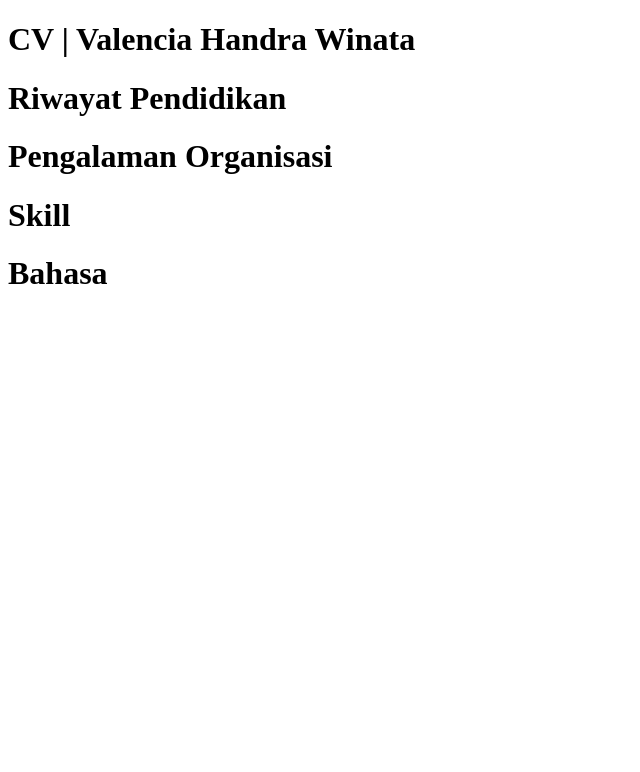
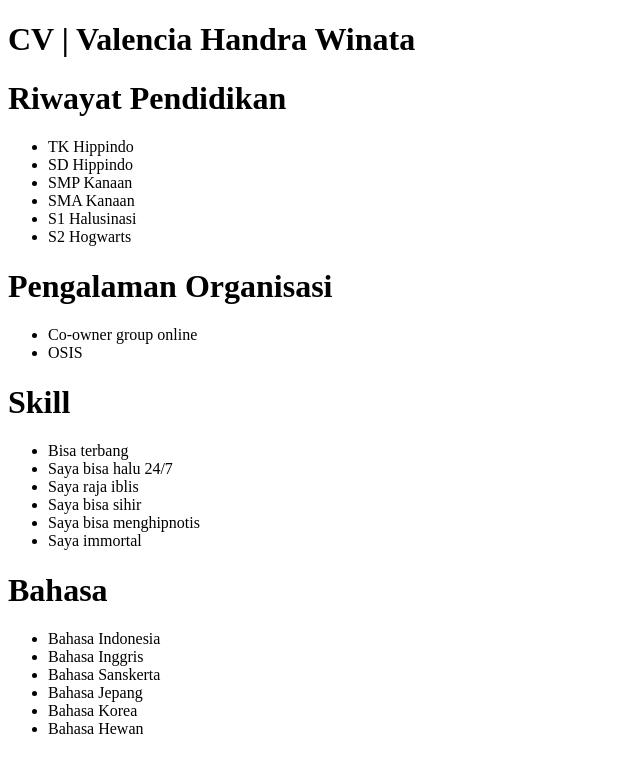
Before and after one commit to valennnnnn/valennnnnn.github.io, a plain HTML site: page index.html in a window 1280 px wide. Shown: the whole page, without its empty margins (0-640 px from the left). Drawn offline with Linux system fonts and the light colour scheme.

Commit message:
Add files via upload

```diff
--- a/index.html
+++ b/index.html
@@ -13,9 +13,37 @@
         <h1>CV | Valencia Handra Winata</h1>
     <main>
         <h1>Riwayat Pendidikan</h1>
+        <ul>
+            <li> TK Hippindo </li>
+            <li> SD Hippindo </li>
+            <li> SMP Kanaan </li>
+            <li> SMA Kanaan </li>
+            <li> S1 Halusinasi </li>
+            <li> S2 Hogwarts </li>
+        </ul>
         <h1>Pengalaman Organisasi</h1>
+        <ul>
+            <li> Co-owner group online </li>
+            <li> OSIS </li>
+        </ul>
         <h1>Skill</h1>
+        <ul>
+            <li> Bisa terbang </li>
+            <li> Saya bisa halu 24/7 </li>
+            <li> Saya raja iblis </li>
+            <li> Saya bisa sihir </li>
+            <li> Saya bisa menghipnotis </li>
+            <li> Saya immortal </li>
+        </ul>
         <h1>Bahasa</h1>
+        <ul>
+            <li> Bahasa Indonesia </li>
+            <li> Bahasa Inggris </li>
+            <li> Bahasa Sanskerta </li>
+            <li> Bahasa Jepang </li>
+            <li> Bahasa Korea </li>
+            <li> Bahasa Hewan </li>
+        </ul>
     </main>
     <footer></footer>
 </body>
```
